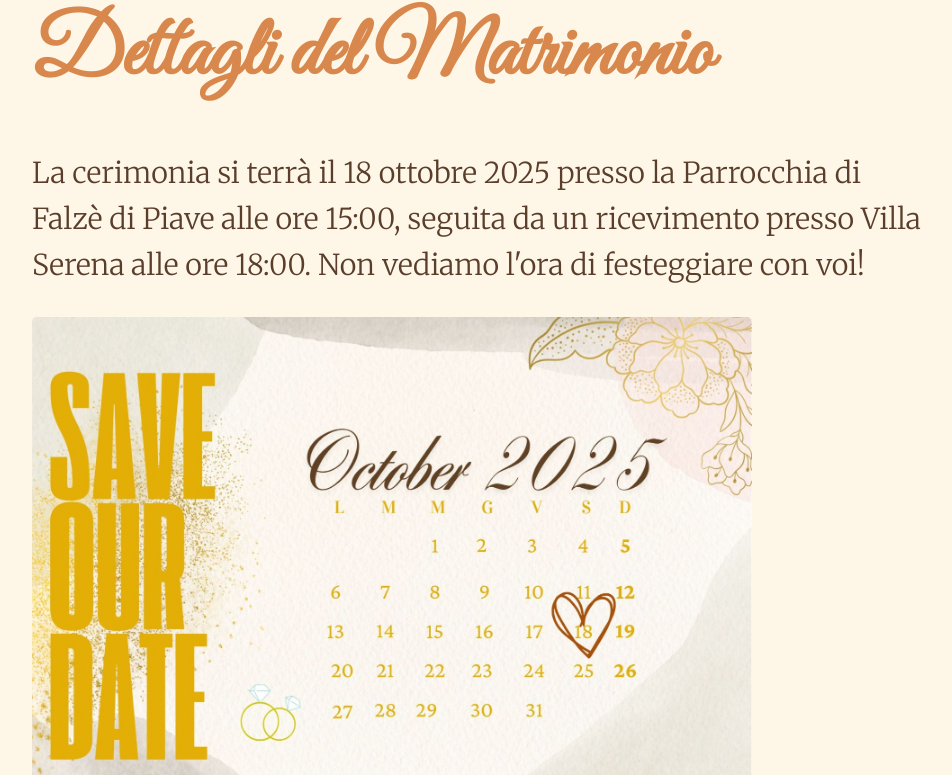
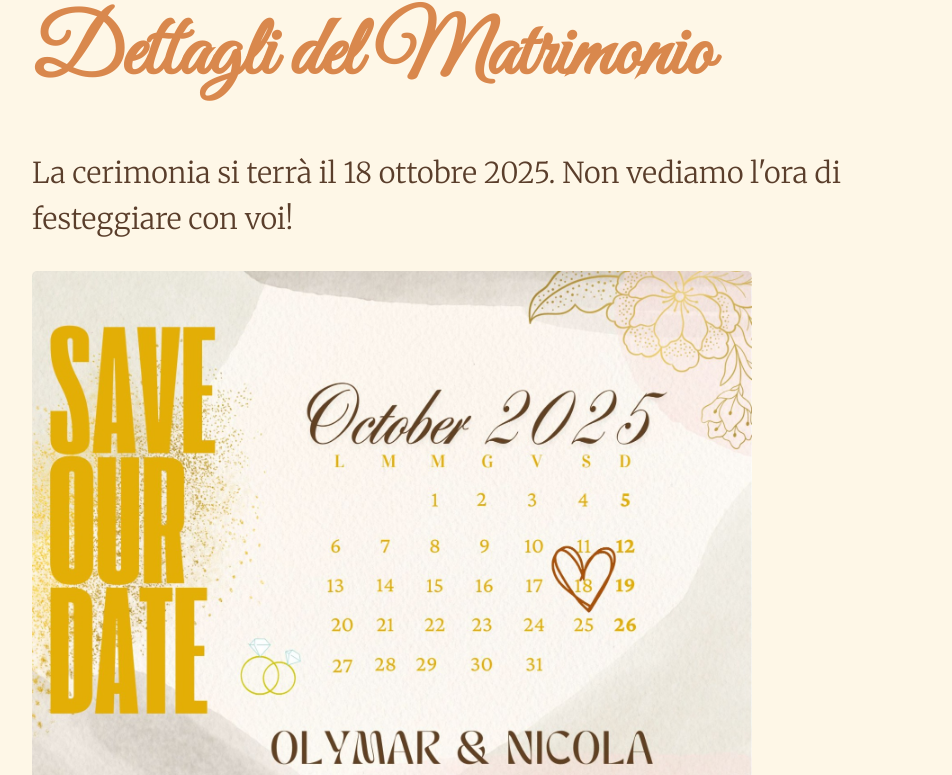
Before and after one commit to WeddingNicoAndOly/WeddingNicoAndOly, a plain HTML site: page index.html in a window 1280 px wide. Shown: the part 3604-4379 px from the top of the page, without its empty margins (158-1110 px from the left). Drawn offline with Linux system fonts and the light colour scheme.

Commit message:
teto tolto

```diff
--- a/index.html
+++ b/index.html
@@ -37,7 +37,7 @@
         </section>
         <section class="section">
             <h2>Dettagli del Matrimonio</h2>
-            <p>La cerimonia si terrà il 18 ottobre 2025 presso la Parrocchia di Falzè di Piave alle ore 15:00, seguita da un ricevimento presso Villa Serena alle ore 18:00. Non vediamo l'ora di festeggiare con voi!</p>
+            <p>La cerimonia si terrà il 18 ottobre 2025. Non vediamo l'ora di festeggiare con voi!</p>
             <img src="save-dates.jpeg" alt="Save the Date" class="save-photo">
             <!-- Google Maps Embed -->
            <div class="map-frame">
```
Also changed, not shown: gift-list.html (+1 -1 lines).
